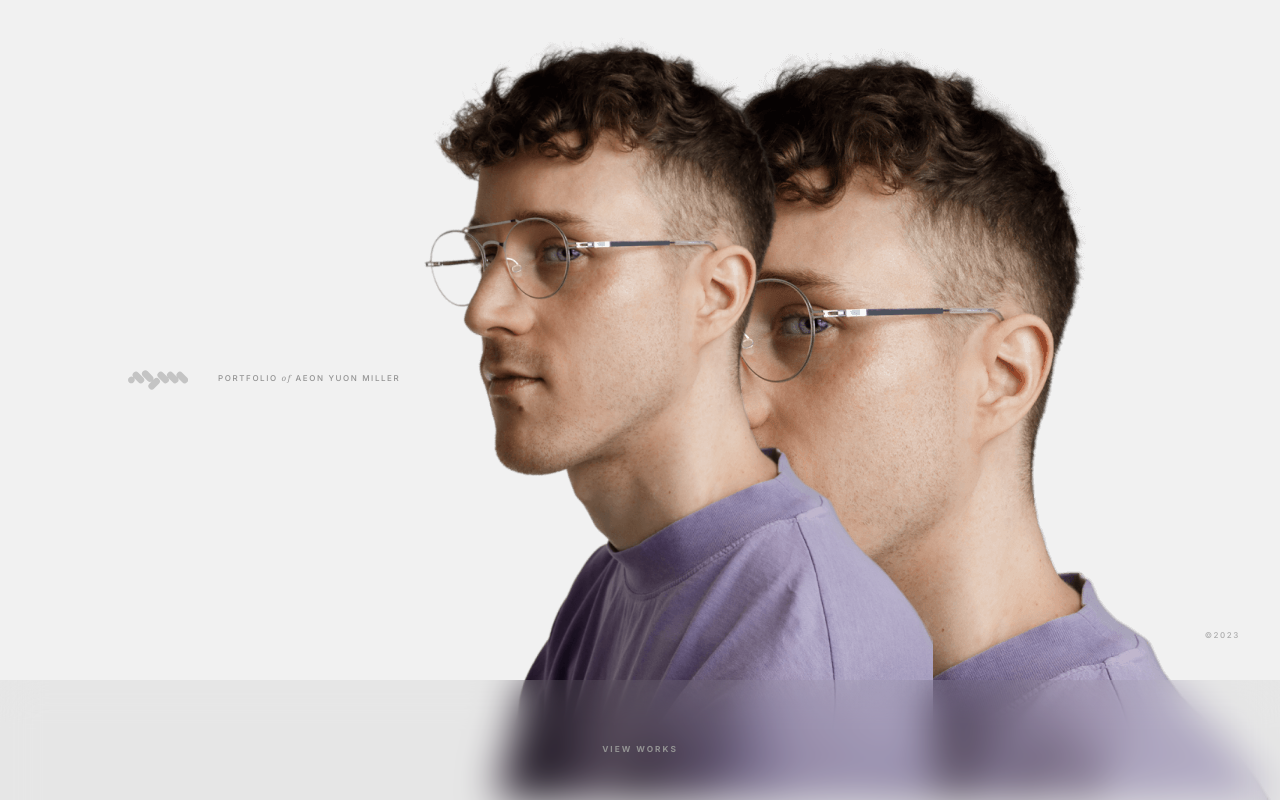
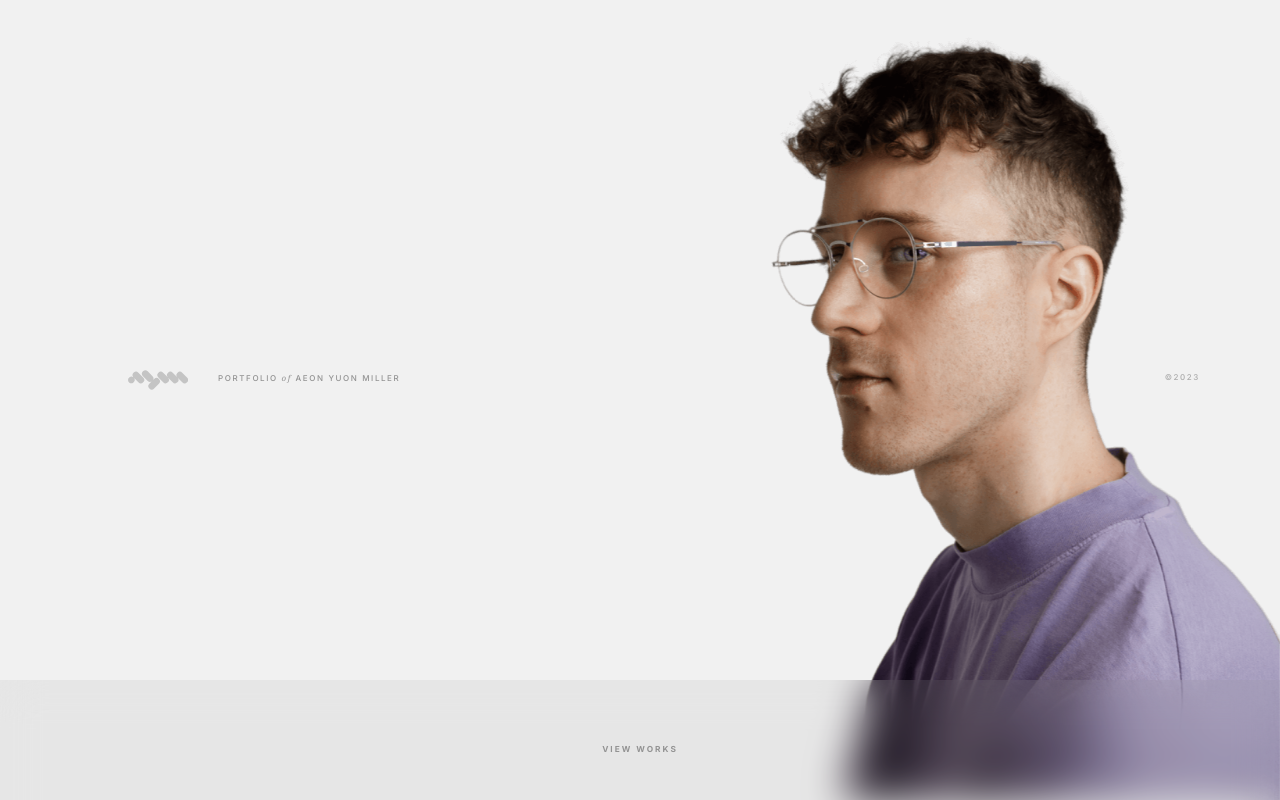
Before and after one commit to aeonyuonmiller/folioz, a Next.js app: page / in a window 1280 px wide. Shown: the top 800 px of the page. Built offline with nearby package versions, Linux system fonts and the light colour scheme.

Commit message:
corrected styling for Image

```diff
--- a/src/app/globals.css
+++ b/src/app/globals.css
@@ -100,8 +100,8 @@ a {
 
 .copyright{
   position: fixed;
-  right: 40px;
-  bottom: 20dvh;
+  right: 80px;
+  top: calc(50dvh - 28px);
   color: #acacac;
   font-size: 8px;
   font-weight: 500;
@@ -238,18 +238,20 @@ a {
   color: rgb(39, 39, 39);
 }
 
-
-.portrait{
+.portrait-container{
+  display: flex;
+  justify-content: end;
+  align-items: end;
   position: fixed;
-  bottom:0;
+  bottom: 0;
   right: 0;
   height: 100vh;
   width: 100%;
-  background-image: url(../../public/selfportrait.png);
-  background-repeat: no-repeat;
-  /* background-position: top right; */
-  background-position-x: right;
-  object-fit: contain;
+}
+
+.portrait{
+  height: 100vh;
+  width: fit-content;
 }
 
 @media (prefers-color-scheme: dark) {
```
